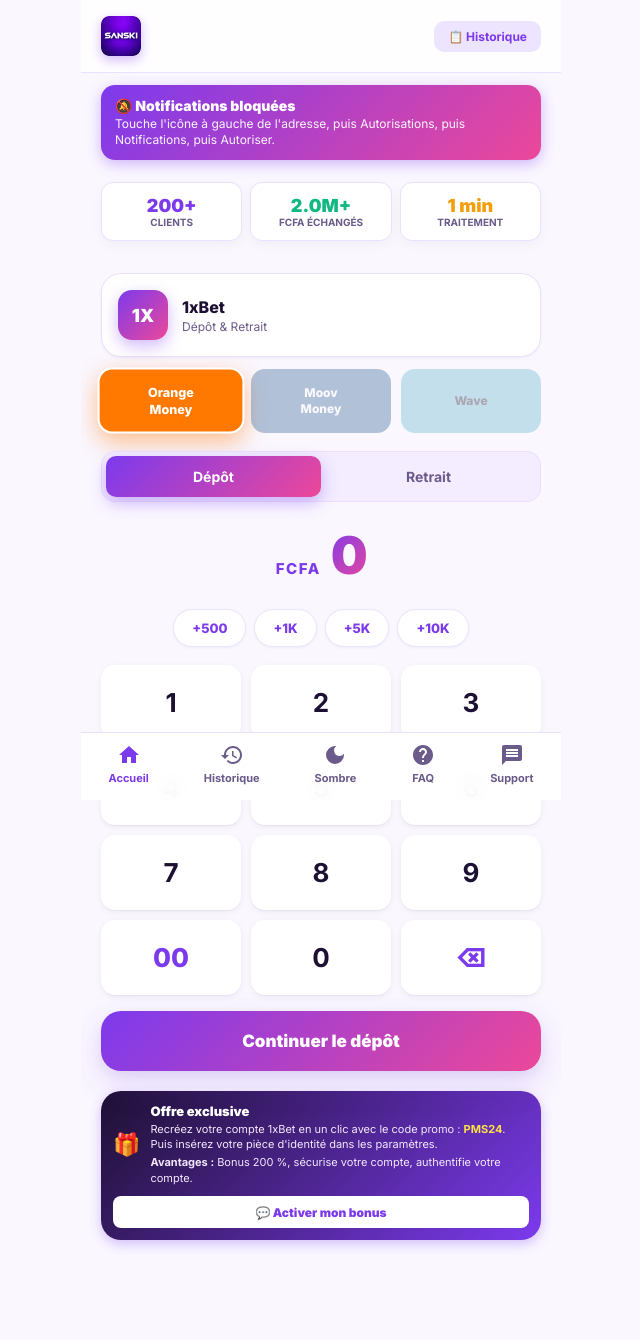
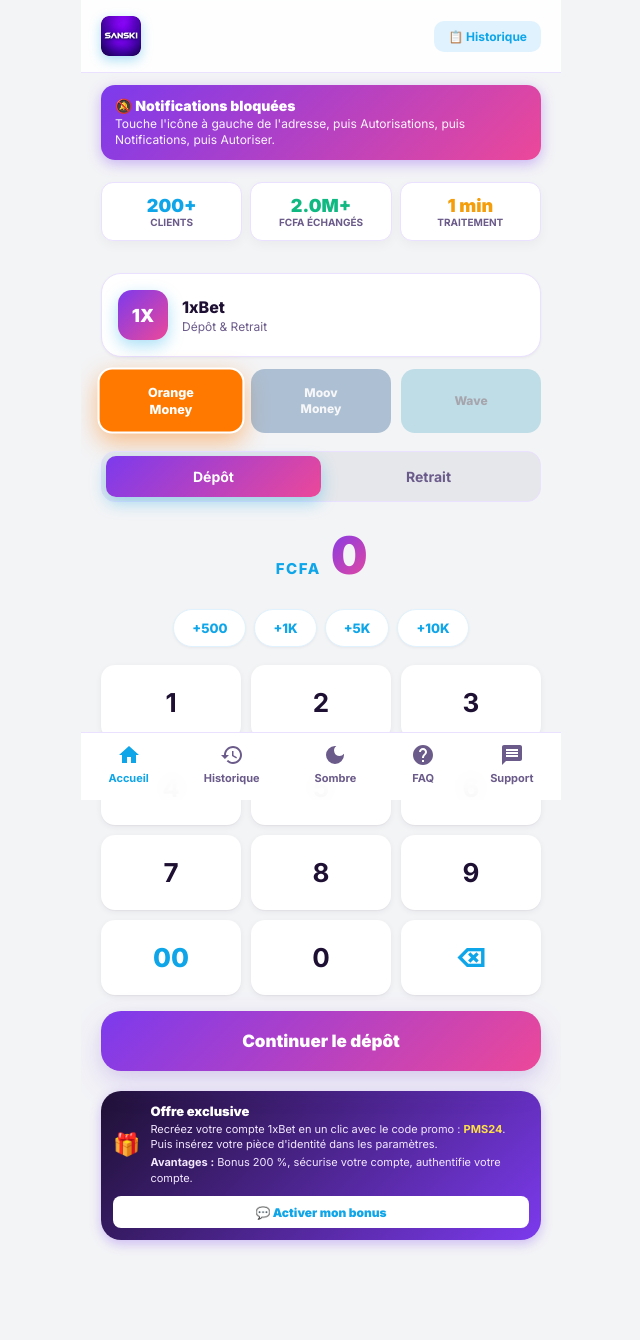
Before and after one commit to azizoboss226-dot/Sanksi, a Flask app: page / in a window 1280 px wide. Shown: the whole page, without its empty margins (319-959 px from the left). Run offline with Flask 3, Linux system fonts and the light colour scheme; data that the repository does not hold is empty.

Commit message:
UI: changement de la palette de couleurs pour un theme Bleu Tech (inspire de l'affiche)

```diff
--- a/static/style.css
+++ b/static/style.css
@@ -4,23 +4,23 @@
    ===================================================== */
 
 :root {
-  --bg: #FAF7FF;
+  --bg: #F3F4F6;
   --bg-elevated: #FFFFFF;
-  --bg-deep: #F3EDFF;
+  --bg-deep: #E5E7EB;
   --border: #EAE0FF;
   --border-strong: #D8C7FF;
   --text: #1E1033;
   --text-muted: #6B5B8A;
   --text-dim: #9B8BB8;
 
-  --primary: #7C3AED;
-  --primary-hover: #6D28D9;
-  --primary-soft: #EDE4FF;
-  --primary-glow: rgba(124, 58, 237, 0.35);
+  --primary: #0EA5E9; /* Bleu ciel de l'affiche */
+  --primary-hover: #0284C7;
+  --primary-soft: #E0F2FE; /* Bleu très clair pour les fonds */
+  --primary-glow: rgba(14, 165, 233, 0.35);
 
-  --secondary: #EC4899;
-  --secondary-soft: #FCE7F3;
-  --secondary-glow: rgba(236, 72, 153, 0.35);
+  --secondary: #1E3A8A; /* Bleu marine foncé */
+  --secondary-soft: #DBEAFE;
+  --secondary-glow: rgba(30, 58, 138, 0.35);
 
   --success: #10B981;
   --success-soft: #D1FAE5;
```
